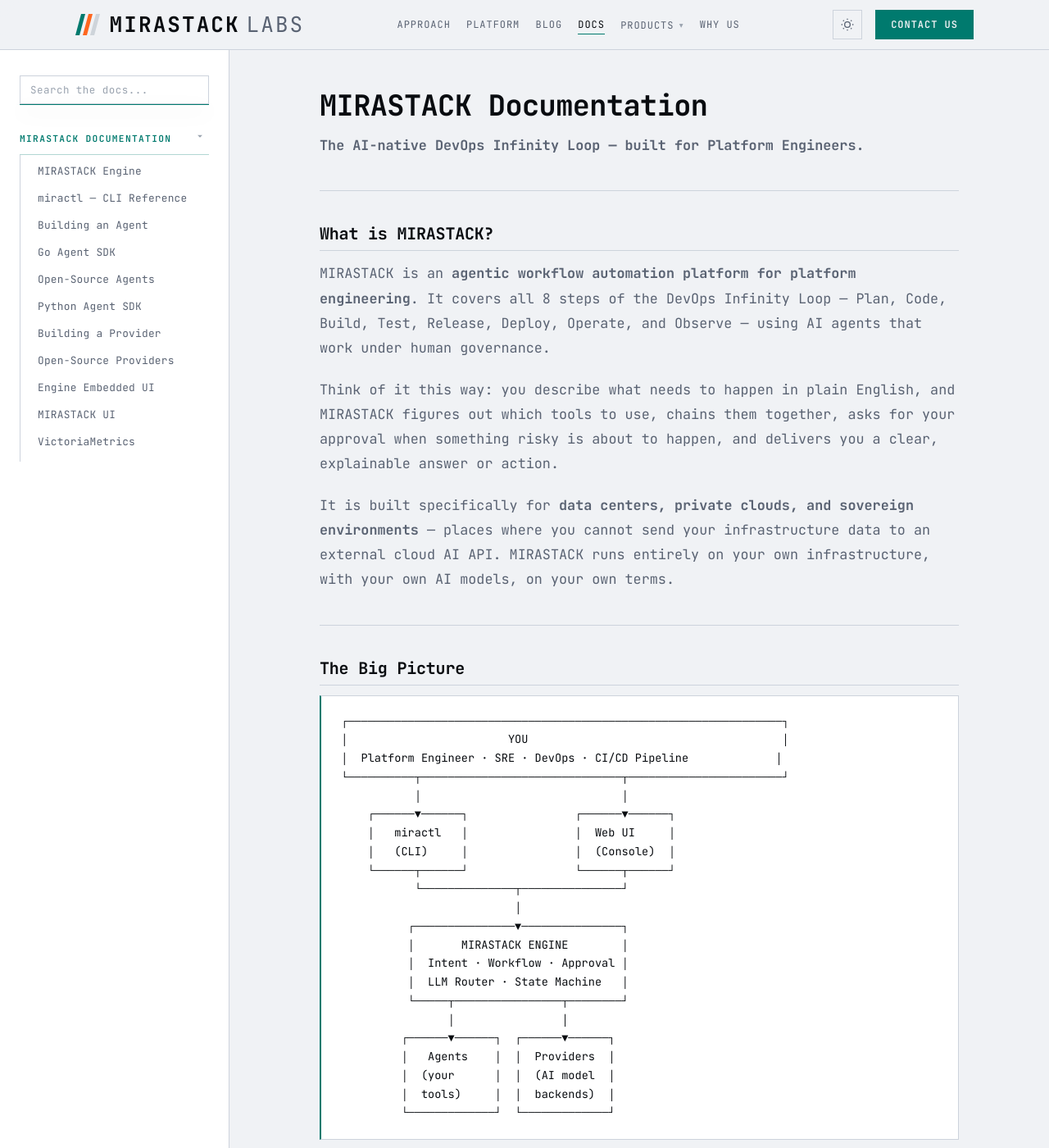
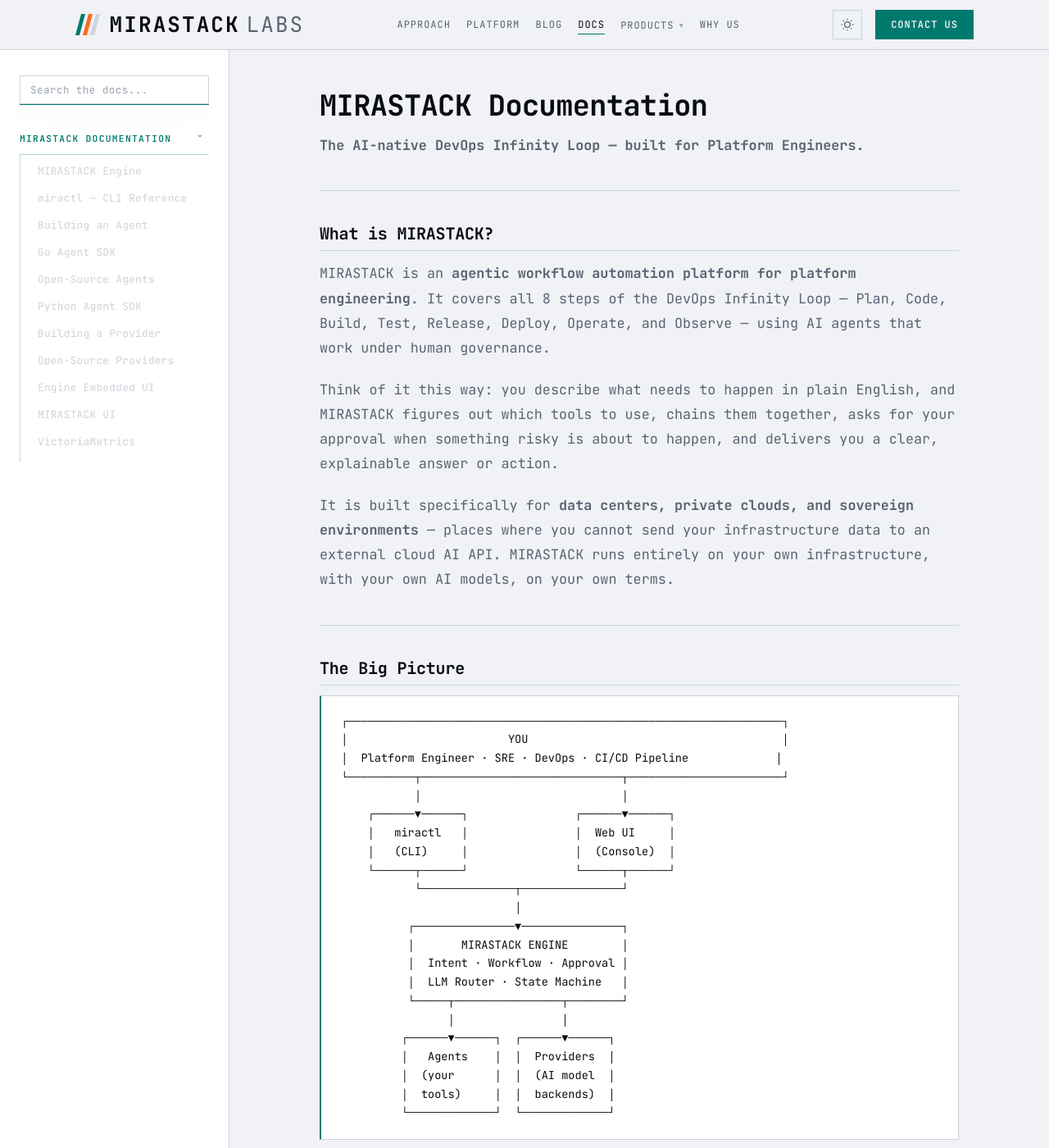
Before and after one commit to mirastacklabs-ai/mirastacklabs-ai.github.io, a Jekyll site: the page built from docs/index.md, in a window 1280 px wide and 1400 px high. Shown: the whole window at 82% size. Built offline with Jekyll 4.4.1, drawn with Linux system fonts in a browser that asks for light colours.

Commit message:
fix: set sidebar nav text to #CED4DA — matches logo 3rd stroke gray

```diff
--- a/assets/css/docs.css
+++ b/assets/css/docs.css
@@ -121,7 +121,7 @@
   font-weight: 600;
   letter-spacing: 0.12em;
   text-transform: uppercase;
-  color: var(--text);
+  color: #CED4DA;
   padding: 0.55rem 0;
   display: block;
   text-decoration: none;
@@ -151,14 +151,14 @@
   font-size: 0.8rem;
   font-weight: 400;
   letter-spacing: 0.02em;
-  color: var(--text-muted);
+  color: #CED4DA;
   text-decoration: none;
   transition: color 0.15s;
   border-left: 2px solid transparent;
   margin-left: -1px;
 }
 
-.nav-list-child .nav-list-link:hover { color: var(--text); opacity: 1; }
+.nav-list-child .nav-list-link:hover { color: var(--accent); opacity: 1; }
 
 .nav-list-child .nav-list-item.active > .nav-list-link,
 .nav-list-child .nav-list-link.active {
@@ -178,14 +178,14 @@
   display: block;
   padding: 0.3rem 0.5rem;
   font-size: 0.76rem;
-  color: var(--text-muted);
+  color: #CED4DA;
   text-decoration: none;
   transition: color 0.15s;
   border-left: 2px solid transparent;
   margin-left: -1px;
 }
 
-.nav-list-grandchild .nav-list-link:hover { color: var(--text); opacity: 1; }
+.nav-list-grandchild .nav-list-link:hover { color: var(--accent); opacity: 1; }
 
 .nav-list-grandchild .nav-list-item.active > .nav-list-link,
 .nav-list-grandchild .nav-list-link.active {
```
